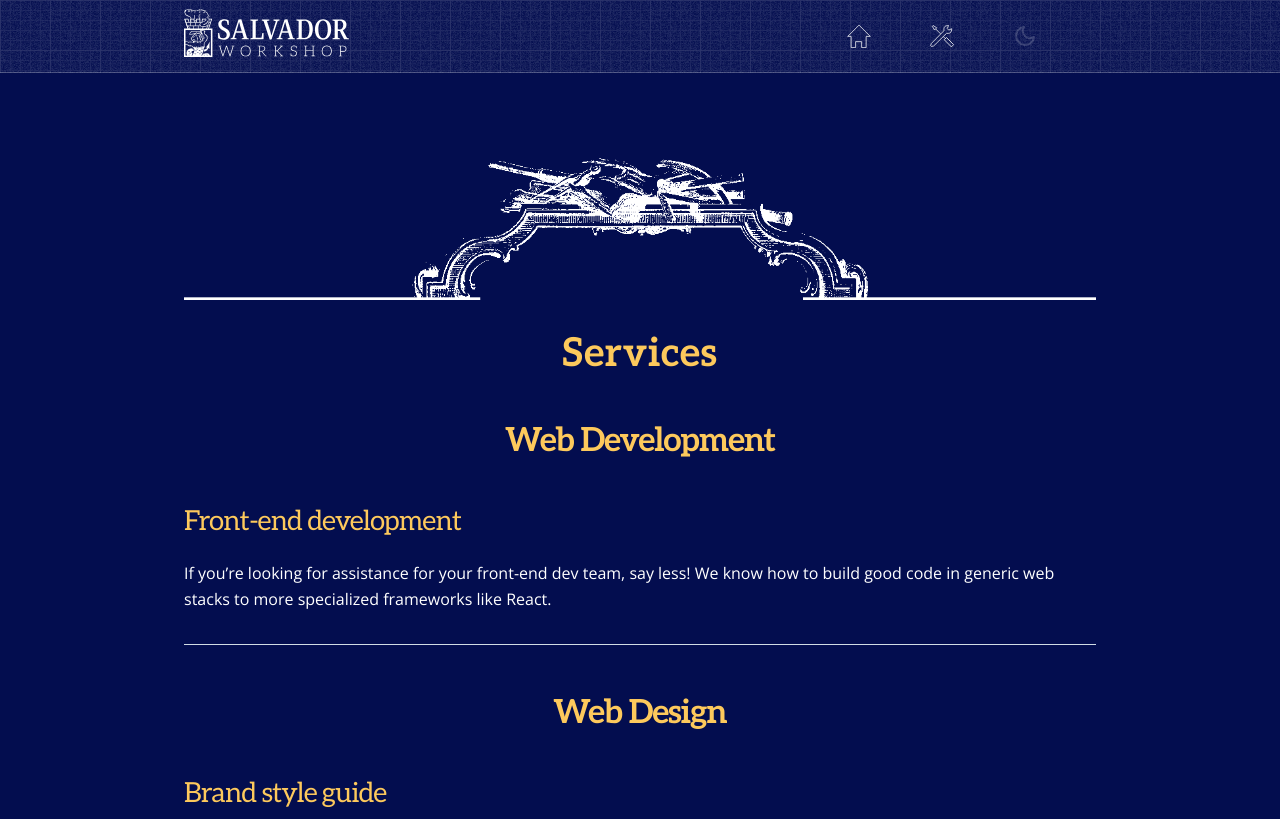
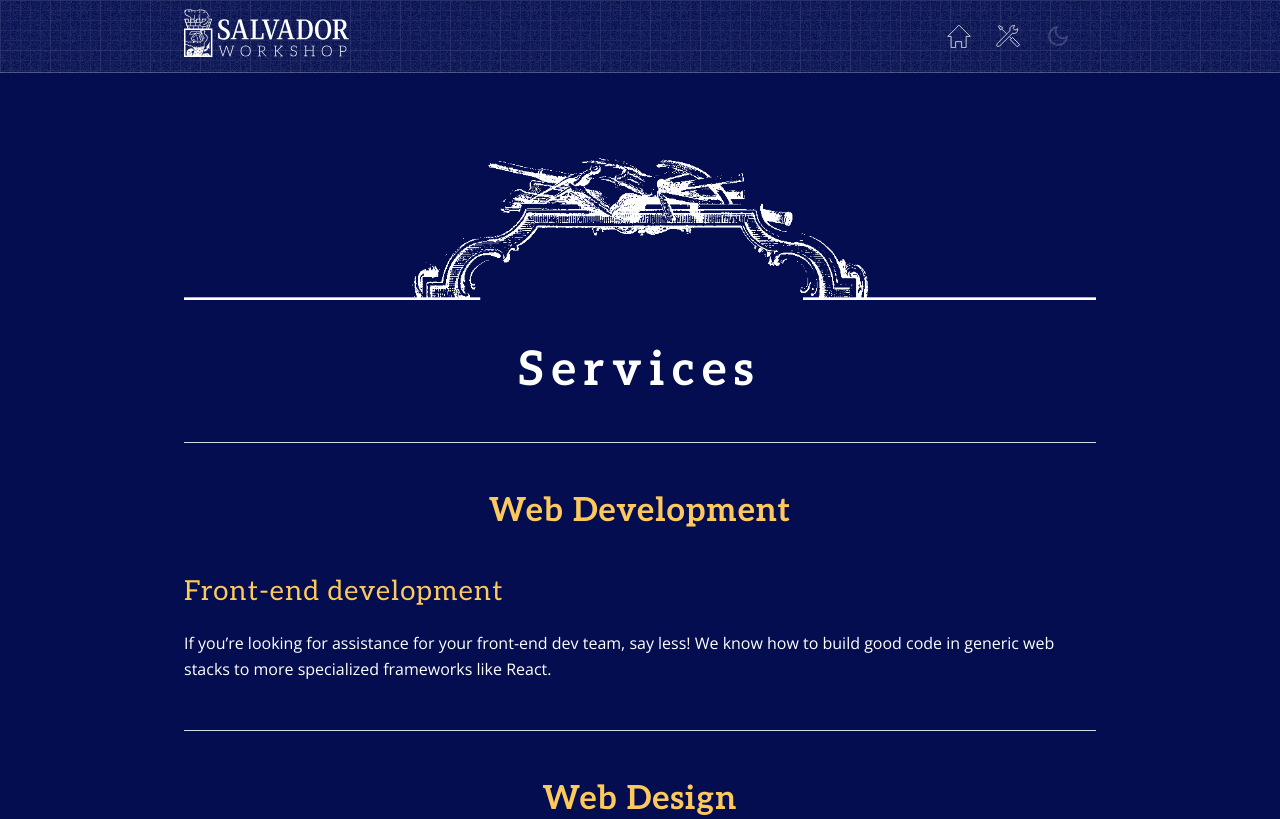
Before and after one commit to salvador-workshop/sw-homepage, a Gatsby site: page /services in a window 1280 px wide. Shown: the top 819 px of the page. Built offline with nearby package versions, Linux system fonts and the light colour scheme; Gatsby itself is replaced by a stand-in of ours.

Commit message:
Typography cleanup

```diff
--- a/content/page/home/index.md
+++ b/content/page/home/index.md
@@ -7,7 +7,7 @@ draft: false
 description: ""
 ---
 
-# Who we are
+## Who we are
 
 Salvador Workshop is a cross-functional design shop, combining multiple crafts to create fine solutions. Thanks to our team’s creativity and skills, we deliver fine solutions to a variety of technical and design problems.
 
--- a/src/styles/responsive.css
+++ b/src/styles/responsive.css
@@ -28,6 +28,10 @@
     margin-top: calc(var(--space-unit) * 3);
     margin-bottom: calc(var(--space-unit) * 2);
   }
+
+  .page-layout h1:first-of-type {
+    font-size: var(--fontSize-7);
+  }
 }
 
 /*/////  TABLETS  /////*/
@@ -46,6 +50,13 @@
     grid-template-columns: repeat(2, minmax(10px, 1fr));
     column-gap: var(--space-cards);
   }
+
+  .header .header-flex-spacer {
+    flex: 3 0;
+  }
+  .header .header-toolbar-wrapper {
+    flex: 1 0;
+  }
 }
 
 @media (min-width: 960px) {
@@ -55,6 +66,13 @@
   .main-layout .header-container,
   .footer .footer-container {
     max-width: var(--max-width-md2);
+  }
+
+  .header .header-flex-spacer {
+    flex: 4 0;
+  }
+  .header .header-toolbar-wrapper {
+    flex: 1 0;
   }
 }
 
--- a/src/styles/sw-style.css
+++ b/src/styles/sw-style.css
@@ -52,7 +52,8 @@ overrides the 1st layer from "style.css".
   --space-cards: calc(var(--space-unit) * 2);
 
   --text-size-sm: 0.8rem;
-  --main-title-spacing: 0.75px;
+  --main-title-spacing: 0.5rem;
+  --heading-spacing: 0.083rem;
 
   --basic-line: 1px rgba(255, 255, 255, 0.25) solid;
   --max-width-xs: 360px;
@@ -161,8 +162,13 @@ video {
   width: 100%;
 }
 
+hr {
+  margin-top: var(--space-unit-lg);
+  margin-bottom: var(--space-unit-lg);
+}
+
 .ornament-border.top {
-  margin-top: calc(var(--space-unit) * 2);
+  margin-top: calc(var(--space-unit) * 1.5);
   margin-bottom: calc(var(--space-unit) * 1.5);
 }
 .ornament-border.top.homepage {
@@ -173,6 +179,8 @@ video {
   margin-bottom: calc(var(--space-unit) * 2);
 }
 
+
+
 .page-layout h1,
 .page-layout h2 {
   text-align: center;
@@ -182,6 +190,7 @@ video {
 .page-layout h2,
 .page-layout h3 {
   color: var(--color-highlight1-sw);
+  letter-spacing: var(--heading-spacing);
 }
 
 .page-layout h4,
@@ -197,7 +206,8 @@ video {
 }
 .page-layout h1:first-of-type {
   letter-spacing: var(--main-title-spacing);
-  color: var(--color-highlight1-sw);
+  color: white;
+  padding-top: var(--space-unit-sm);
 }
 .page-layout .page-container {
   padding: var(--space-unit-6q) 0;
```
Also changed, not shown: content/page/services/index.md (+2 -0 lines).
